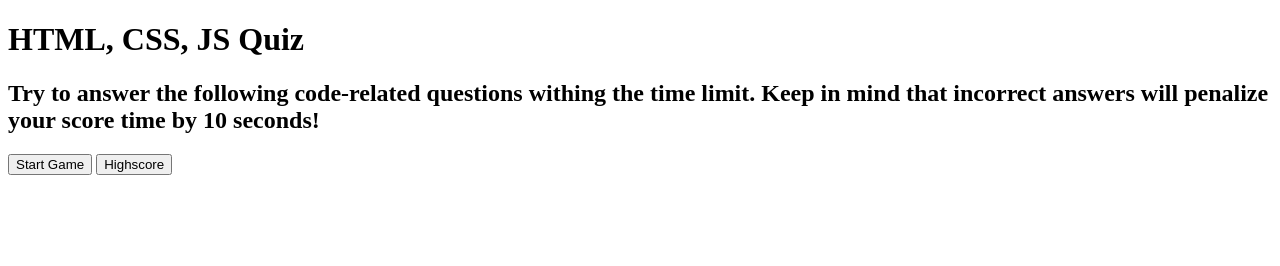
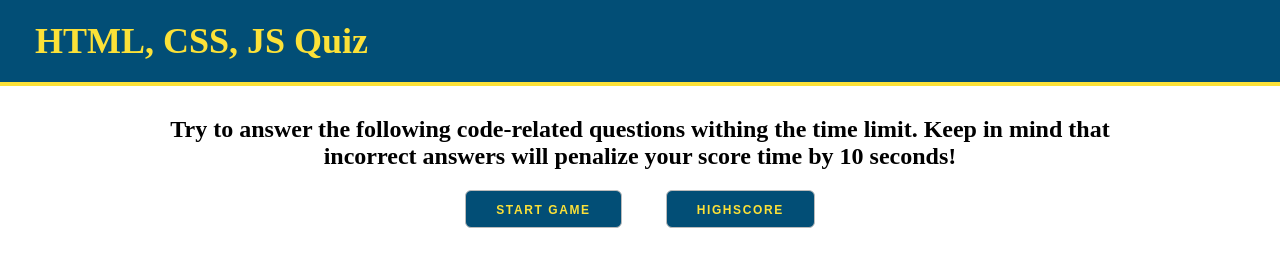
Before and after one commit to matthewdamron/code-quiz, a plain HTML site: page index.html in a window 1280 px wide. Drawn offline with Linux system fonts and the light colour scheme.

Commit message:
add style

```diff
--- a/assets/css/styles.css
+++ b/assets/css/styles.css
@@ -0,0 +1,89 @@
+/* remove default browser-enforced styles */
+* {
+    margin: 0px;
+    padding: 0px;
+    box-sizing: border-box;
+}
+
+/* apply general section styles */
+:root {
+    --primary-color: #fce138;
+    --secondary-color: #024e76;
+    --tertiary-color: #39a6b2;
+}
+
+/* apply styles to <header> */
+header {
+    display: flex;
+    justify-content: space-between;
+    flex-wrap: wrap;
+    padding: 20px 35px;
+    background-color: var(--secondary-color);
+    border-bottom: 4px solid var(--primary-color);
+    margin-bottom: 30px;
+}
+
+header h1 {
+    font-weight: bold;
+    font-size: 36px;
+    color: var(--primary-color);
+    margin: 0;
+}
+
+header h3 {
+    font-weight: bold;
+    font-size: 26px;
+    color: var(--primary-color);
+}
+/* end styles to <header> */
+
+/* apply style to main */
+main {
+    text-align: center;
+    width: 80%;
+    margin: auto;
+}
+
+button {
+    display: inline-block;
+    height: 38px;
+    line-height: 38px;
+    margin: 20px;
+    padding: 0 30px;
+    color: var(--primary-color);
+    background-color: var(--secondary-color);
+    text-align: center;
+    font-size: 12px;
+    font-weight: 600;
+    letter-spacing: .1rem;
+    text-transform: uppercase;
+    border-radius: 6px;
+    border: 1px solid #bbb;
+    cursor: pointer;
+}
+
+button:hover {
+    color: var(--secondary-color);
+    background-color: var(--primary-color);
+}
+
+button:active {
+    border-style: none;
+    border: 0px;
+}
+
+.btn {
+    display: flex;
+}
+
+ol {
+    text-align: left;
+    display: inline-block;
+    font-size: 20px;
+    margin-top: 10px;
+}
+
+li {
+    flex: 1;
+    width: 100%;
+}
--- a/assets/js/questions.js
+++ b/assets/js/questions.js
@@ -70,12 +70,8 @@ var countdownTimer = function() {
 var displayQuestion = function() {
     startGameWrapper.style.display = "none"
 
-
     if (questionIndex < questions.length) {
-        // add question HTML contect to div
-        // questionInfoEl.innerHTML = '<h3>' + questions[questionIndex].q + '</h3>';
         showQuestionEl.textContent = questions[questionIndex].q;
-
 
         // create choice buttons for question
         var choiceButtonActionsEl = displayChoiceButton();
@@ -207,7 +203,7 @@ var showHighscore = function() {
 
 
     // create list item
-    var listContainerEl = document.createElement('ul');
+    var listContainerEl = document.createElement('ol');
     listContainerEl.id = 'highscoreListContainer';
 
     for (i = 0; i < highscoreArray.length; i++) {
--- a/index.html
+++ b/index.html
@@ -14,16 +14,17 @@
 <body>
     <header>
         <!-- add a web page title -->
-        <h1 class="page-title">HTML, CSS, JS Quiz</h1>
+        <h1>HTML, CSS, JS Quiz</h1>
         <h3 id="countdown"></h3>
     </header>
 
+    <main>
         <section id="startGameWrapper">
             <h2 id="startIntro">
                 Try to answer the following code-related questions withing the time limit. Keep in mind that incorrect answers will penalize your score time by 10 seconds!
             </h2>
-        <button id="start-btn" onclick="startGame()">Start Game</button>
-        <button id="highscore-btn" onclick="showHighscore()">Highscore</button>
+            <button onclick="startGame()">Start Game</button>
+            <button onclick="showHighscore()">Highscore</button>
         </section>
 
         <section id="showHighscoreWrapper">
@@ -46,12 +47,12 @@
         </section>
 
         <section id="choicesWrapper">
-
         </section>
 
         <section id="resultWrapper">
             <h2 id="showResult"></h2>
         </section>
+    </main>
 
     <!-- load js script file -->
     <script src="./assets/js/questions.js"></script>
```
Lines whose indentation alone changed are shown as unchanged.
